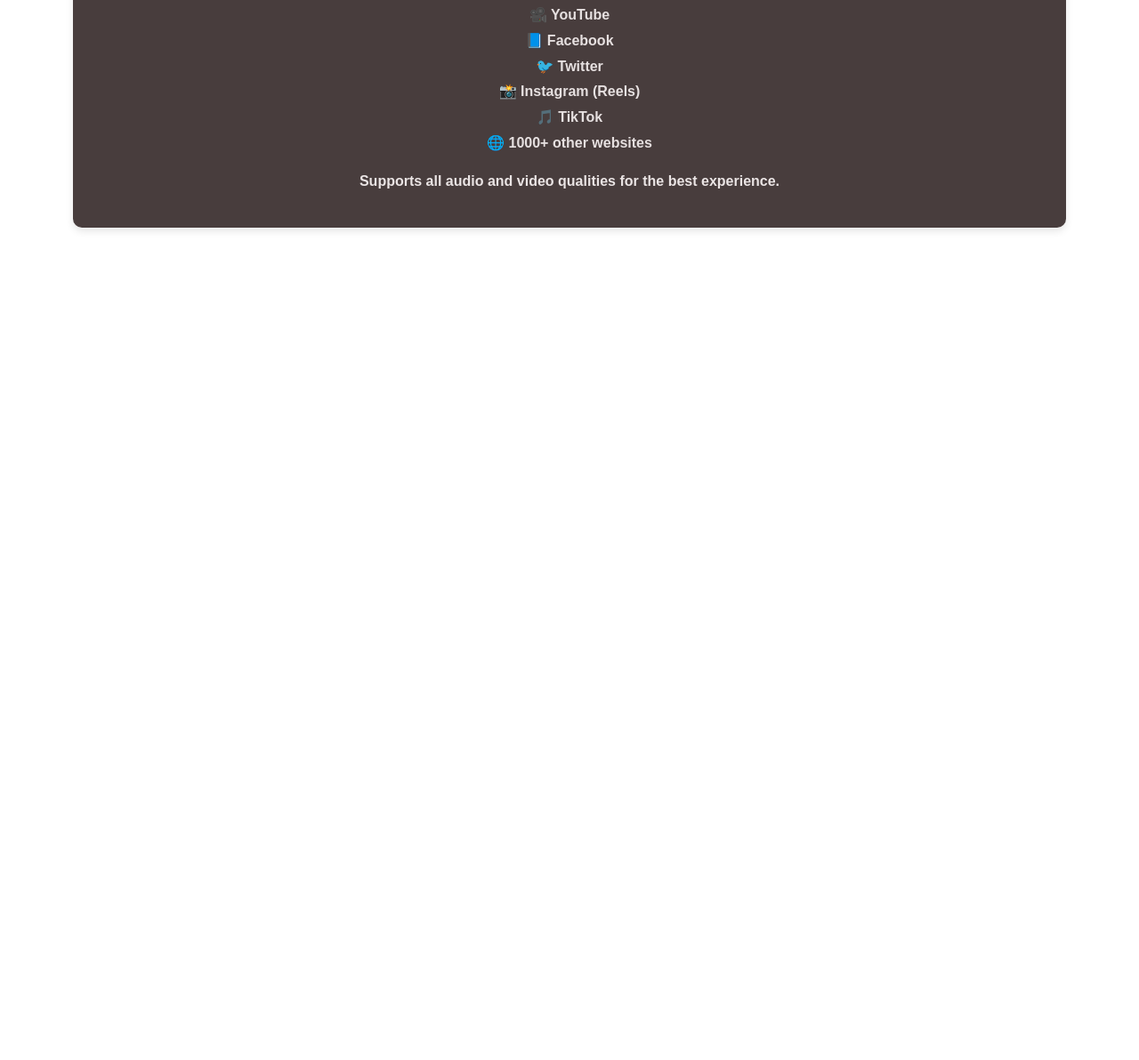
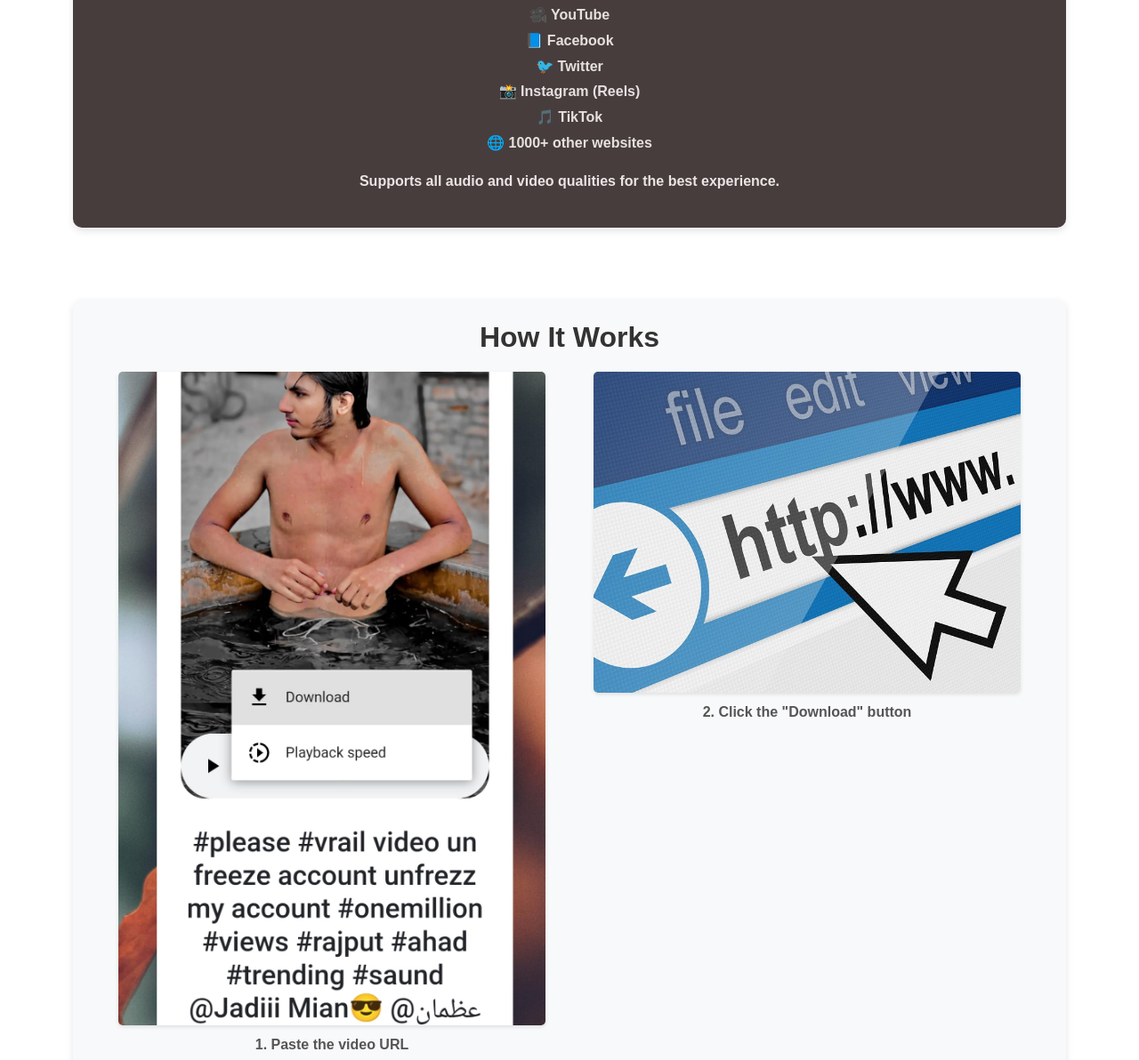
Before and after one commit to Nabeel70/AA-Video-Downloader-, a plain HTML site: page index.html in a window 1280 px wide. Shown: the part 500-1692 px from the top of the page at 89% size. Before the commit the page ends 860 px from the top, so only its background shows below. Drawn offline with nearby package versions, Linux system fonts and the light colour scheme.

Commit message:
How it works section added

```diff
--- a/index.html
+++ b/index.html
@@ -124,6 +124,28 @@
         Supports all audio and video qualities for the best experience.
     </p>
 </div>
+
+<div class="how-it-works-container text-center mt-5 p-4" style="background-color: #f8f9fa; border-radius: 10px; box-shadow: 0 4px 8px rgba(0, 0, 0, 0.1);">
+    <h2 style="font-weight: 700; color: #333;">How It Works</h2>
+    <div class="steps-container" style="display: flex; justify-content: space-around; margin-top: 20px; flex-wrap: wrap;">
+        <div class="step" style="flex-basis: 45%; margin-bottom: 20px;">
+            <img src="1.jpeg" alt="Step 1: Paste URL" style="width: 100%; border-radius: 5px; box-shadow: 0 2px 4px rgba(0,0,0,0.1);">
+            <p style="margin-top: 10px; font-weight: bold; color: #555;">1. Paste the video URL</p>
+        </div>
+        <div class="step" style="flex-basis: 45%; margin-bottom: 20px;">
+            <img src="2.jpeg" alt="Step 2: Click Download" style="width: 100%; border-radius: 5px; box-shadow: 0 2px 4px rgba(0,0,0,0.1);">
+            <p style="margin-top: 10px; font-weight: bold; color: #555;">2. Click the "Download" button</p>
+        </div>
+        <div class="step" style="flex-basis: 45%; margin-bottom: 20px;">
+            <img src="3.jpeg" alt="Step 3: Select Quality" style="width: 100%; border-radius: 5px; box-shadow: 0 2px 4px rgba(0,0,0,0.1);">
+            <p style="margin-top: 10px; font-weight: bold; color: #555;">3. Choose your desired quality</p>
+        </div>
+        <div class="step" style="flex-basis: 45%; margin-bottom: 20px;">
+            <img src="4.jpeg" alt="Step 4: Enjoy" style="width: 100%; border-radius: 5px; box-shadow: 0 2px 4px rgba(0,0,0,0.1);">
+            <p style="margin-top: 10px; font-weight: bold; color: #555;">4. Enjoy your downloaded video!</p>
+        </div>
+    </div>
+</div>
     </div>
 <br>
     <script>
```
